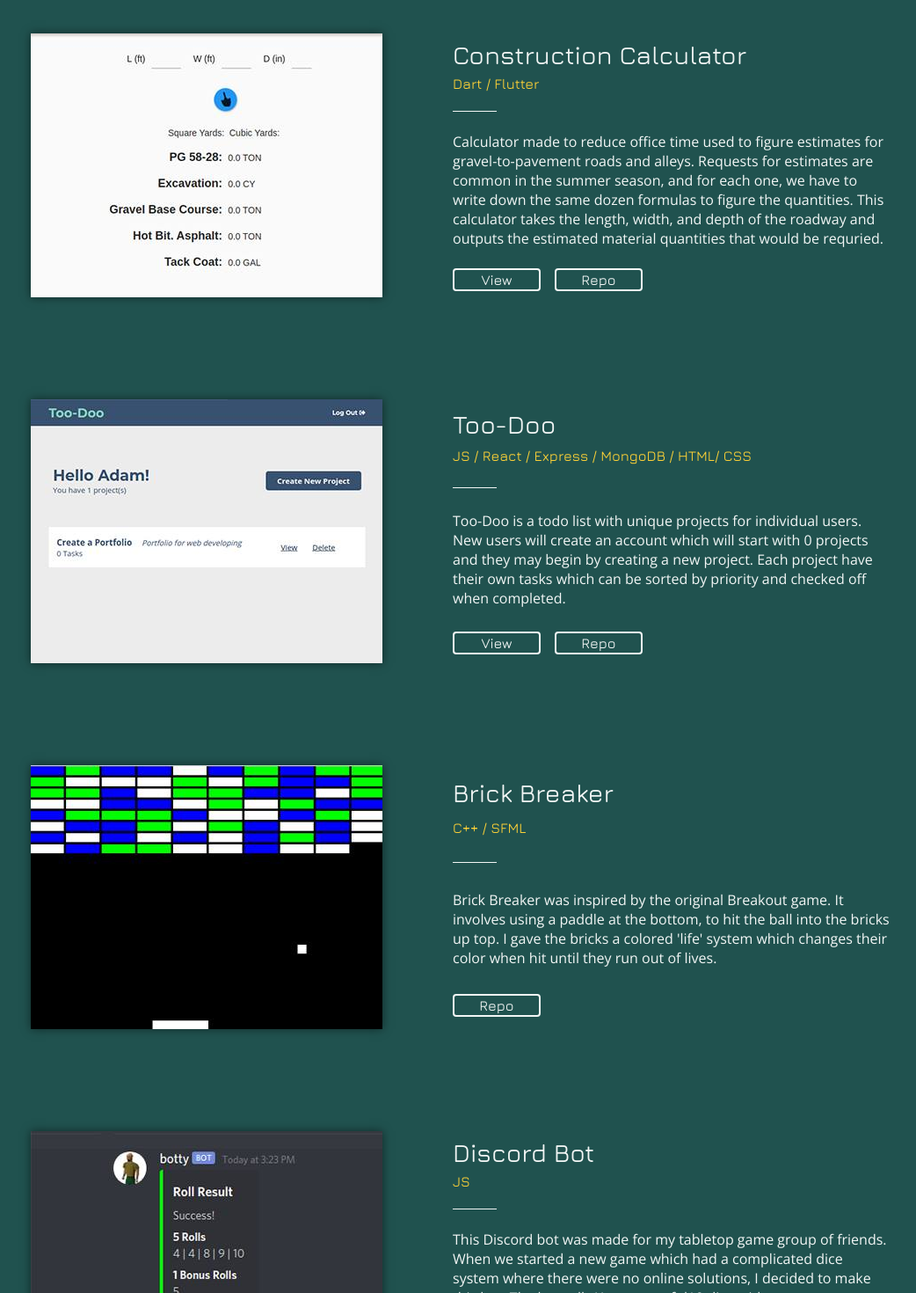
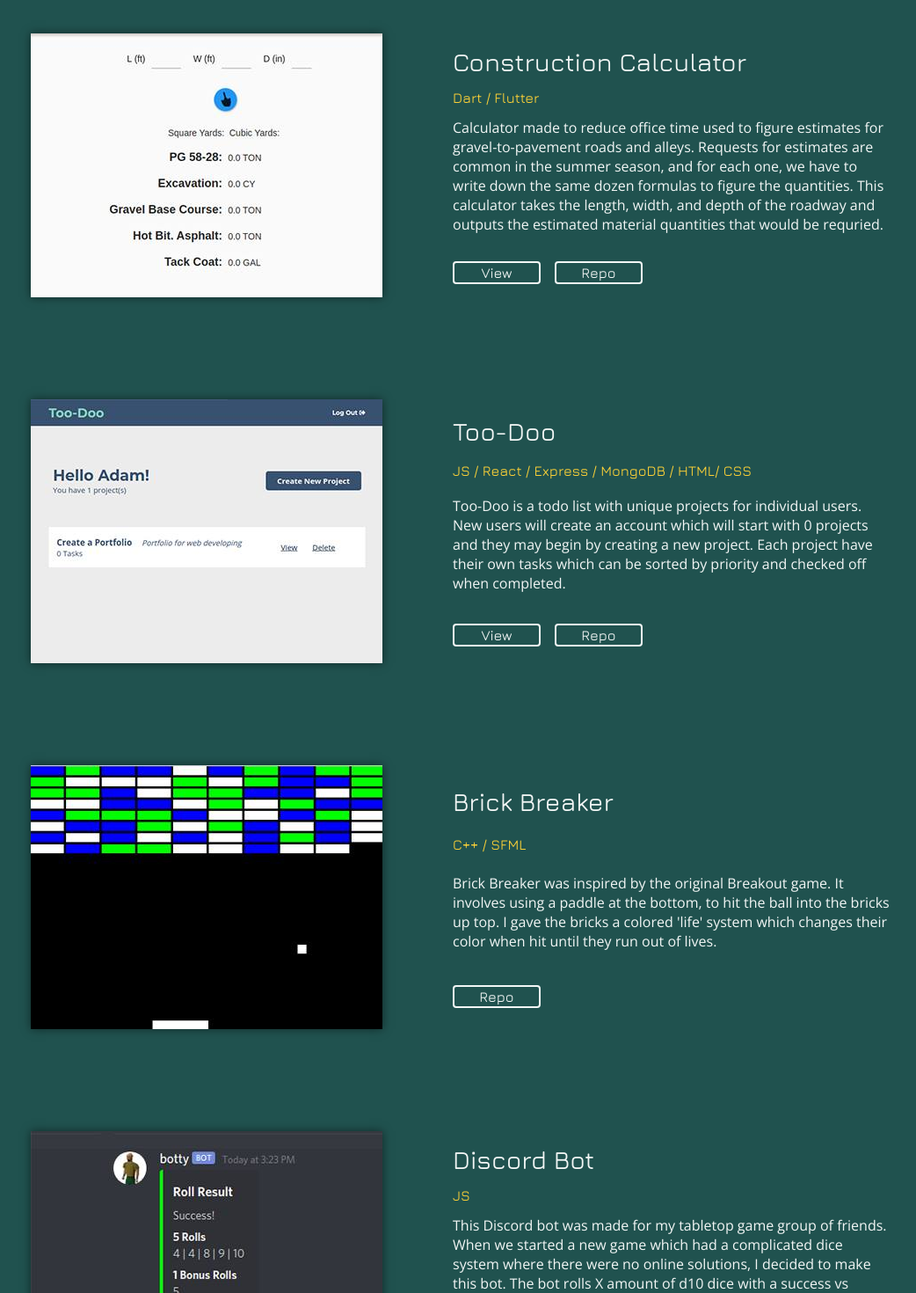
Before and after one commit to ajhanson22227/portfolio, a React (Create React App) app: page / in a window 1280 px wide. Shown: the part 1700-3170 px from the top of the page at 88% size, without its empty margins (115-1157 px from the left). Built offline with nearby package versions, Linux system fonts and the light colour scheme.

Commit message:
Remove lines in project div

```diff
--- a/src/components/Project/Project.js
+++ b/src/components/Project/Project.js
@@ -20,7 +20,7 @@ const Project = (props) => {
           <div className="project-info">
             <div className="project-title">Construction Calculator</div>
             <div className="project-tools">Dart / Flutter</div>
-            <div className="project-line"></div>
+
             <div className="project-desc">
               Calculator made to reduce office time used to figure estimates for
               gravel-to-pavement roads and alleys. Requests for estimates are
@@ -62,7 +62,7 @@ const Project = (props) => {
             <div className="project-tools">
               JS / React / Express / MongoDB / HTML/ CSS{" "}
             </div>
-            <div className="project-line"></div>
+
             <div className="project-desc">
               Too-Doo is a todo list with unique projects for individual users.
               New users will create an account which will start with 0 projects
@@ -98,7 +98,7 @@ const Project = (props) => {
           <div className="project-info">
             <div className="project-title">Brick Breaker</div>
             <div className="project-tools">C++ / SFML</div>
-            <div className="project-line"></div>
+
             <div className="project-desc">
               Brick Breaker was inspired by the original Breakout game. It
               involves using a paddle at the bottom, to hit the ball into the
@@ -126,7 +126,7 @@ const Project = (props) => {
           <div className="project-info">
             <div className="project-title">Discord Bot</div>
             <div className="project-tools">JS</div>
-            <div className="project-line"></div>
+
             <div className="project-desc">
               This Discord bot was made for my tabletop game group of friends.
               When we started a new game which had a complicated dice system
```
